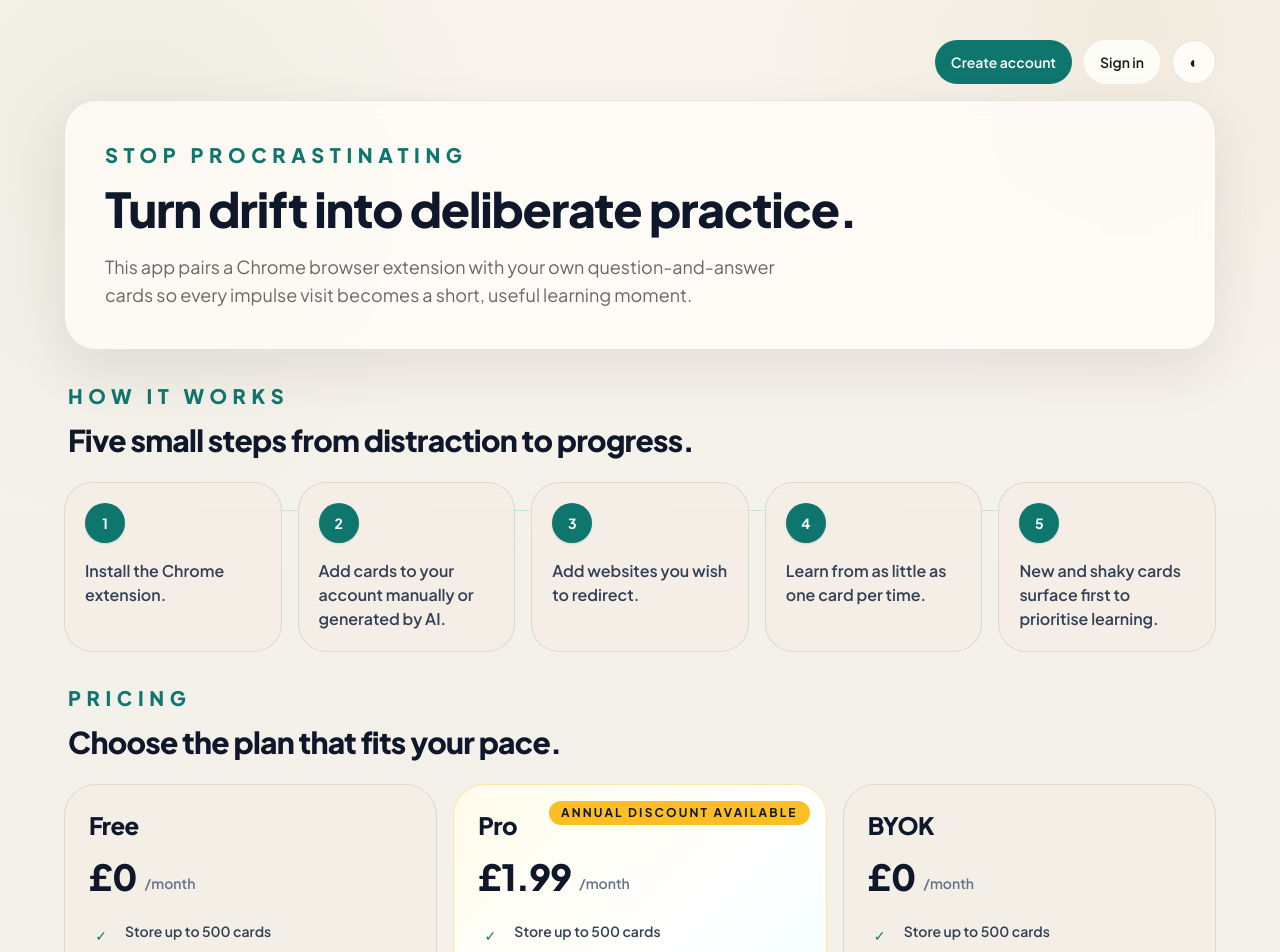
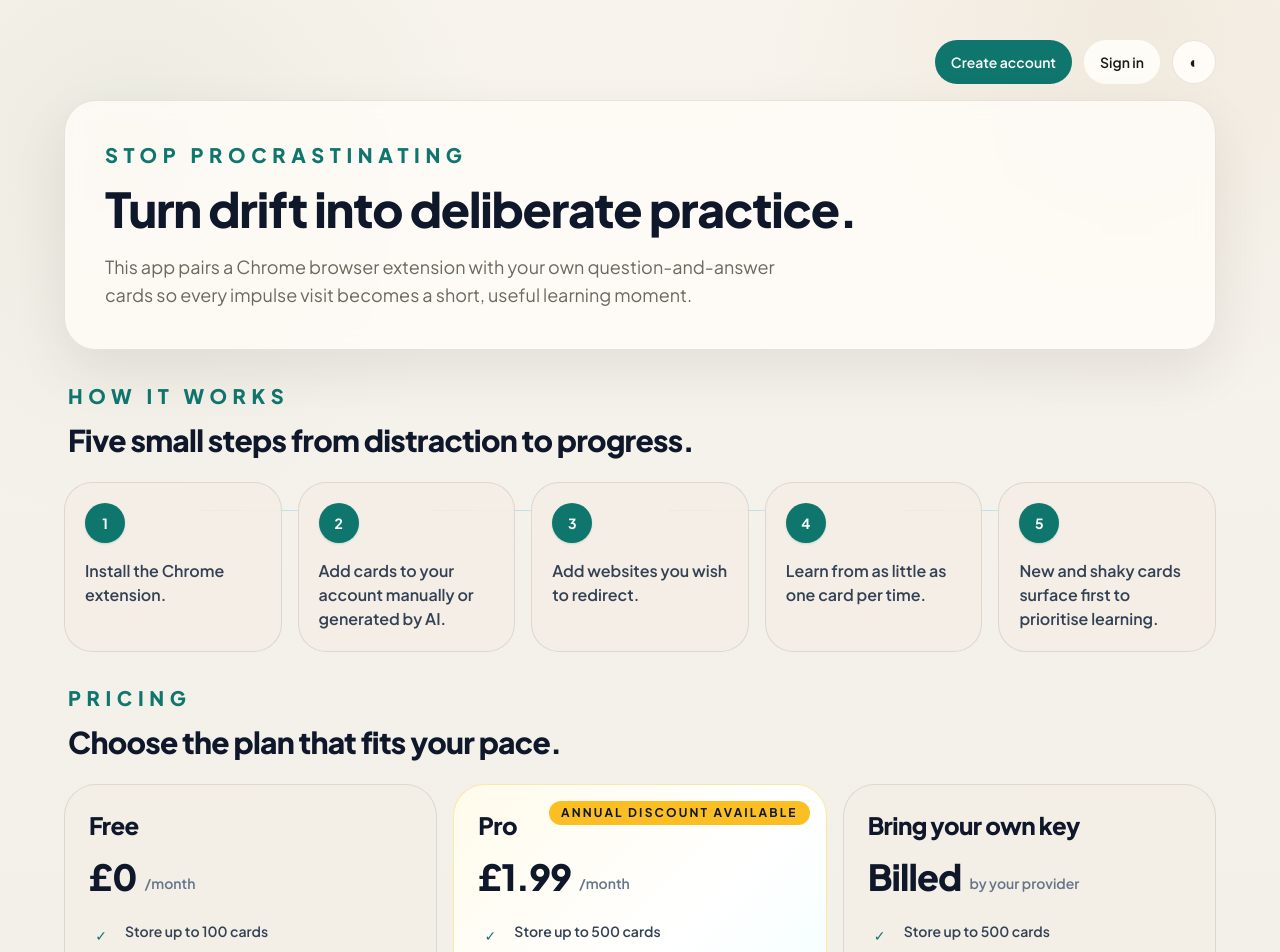
Before and after one commit to MBrock29/stop-procrastinating, a React (Vite) app: page / in a window 1280 px wide. Shown: the top 952 px of the page. Built offline with nearby package versions, Linux system fonts and the light colour scheme; no server answers.

Commit message:
copy: clarify free storage and BYOK pricing

```diff
--- a/src/views/AuthPage.tsx
+++ b/src/views/AuthPage.tsx
@@ -16,7 +16,7 @@ const planCards = [
     price: '£0',
     cadence: '/month',
     benefits: [
-      'Store up to 500 cards',
+      'Store up to 100 cards',
       'Generate up to 3 packs per month',
       'Generate up to 10 cards per pack',
       'Access to our basic model',
@@ -35,9 +35,9 @@ const planCards = [
     ],
   },
   {
-    title: 'BYOK',
-    price: '£0',
-    cadence: '/month',
+    title: 'Bring your own key',
+    price: 'Billed',
+    cadence: 'by your provider',
     benefits: [
       'Store up to 500 cards',
       'Generate unlimited packs per month',
--- a/src/views/PricingPage.tsx
+++ b/src/views/PricingPage.tsx
@@ -18,6 +18,7 @@ interface PlanCardDefinition {
   eyebrow: string
   price: string
   cadenceLabel: string
+  priceClassName?: string
   summary: string
   benefits: string[]
   ctaLabel: string
@@ -82,7 +83,7 @@ export function PricingPage() {
         cadenceLabel: '/month',
         summary: 'A light plan for occasional topic packs.',
         benefits: [
-          'Store up to 500 cards',
+          'Store up to 100 cards',
           'Generate up to 3 packs per month',
           'Generate up to 10 cards per pack',
           'Access to the lighter hosted language learning model',
@@ -109,10 +110,11 @@ export function PricingPage() {
       },
       {
         tier: 'byok',
-        title: 'BYOK',
+        title: 'Bring your own key',
         eyebrow: 'Bring your own key',
-        price: '£0',
-        cadenceLabel: '/month',
+        price: 'Billed',
+        cadenceLabel: 'by your provider',
+        priceClassName: 'text-3xl sm:text-[2rem]',
         summary: 'Keep generation costs on your own provider account.',
         benefits: [
           'Store up to 500 cards',
@@ -300,7 +302,12 @@ export function PricingPage() {
                   {plan.title}
                 </h3>
                 <div className="mt-4 flex items-end gap-2">
-                  <span className="text-4xl font-extrabold tracking-tight text-ink dark:text-white">
+                  <span
+                    className={[
+                      'font-extrabold tracking-tight text-ink dark:text-white',
+                      plan.priceClassName ?? 'text-4xl',
+                    ].join(' ')}
+                  >
                     {plan.price}
                   </span>
                   <span className="pb-1 text-sm font-semibold text-slate-500 dark:text-slate-300">
```
